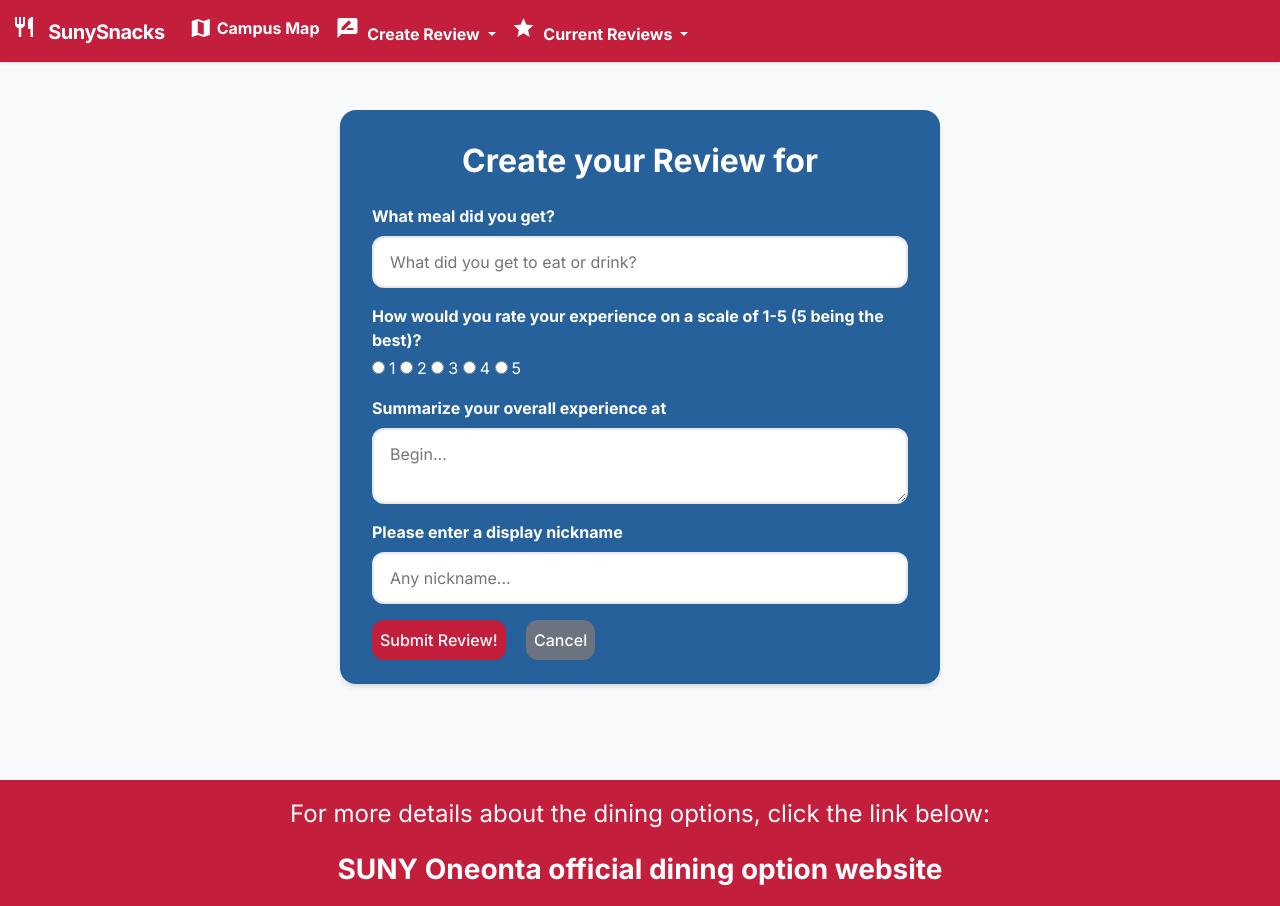
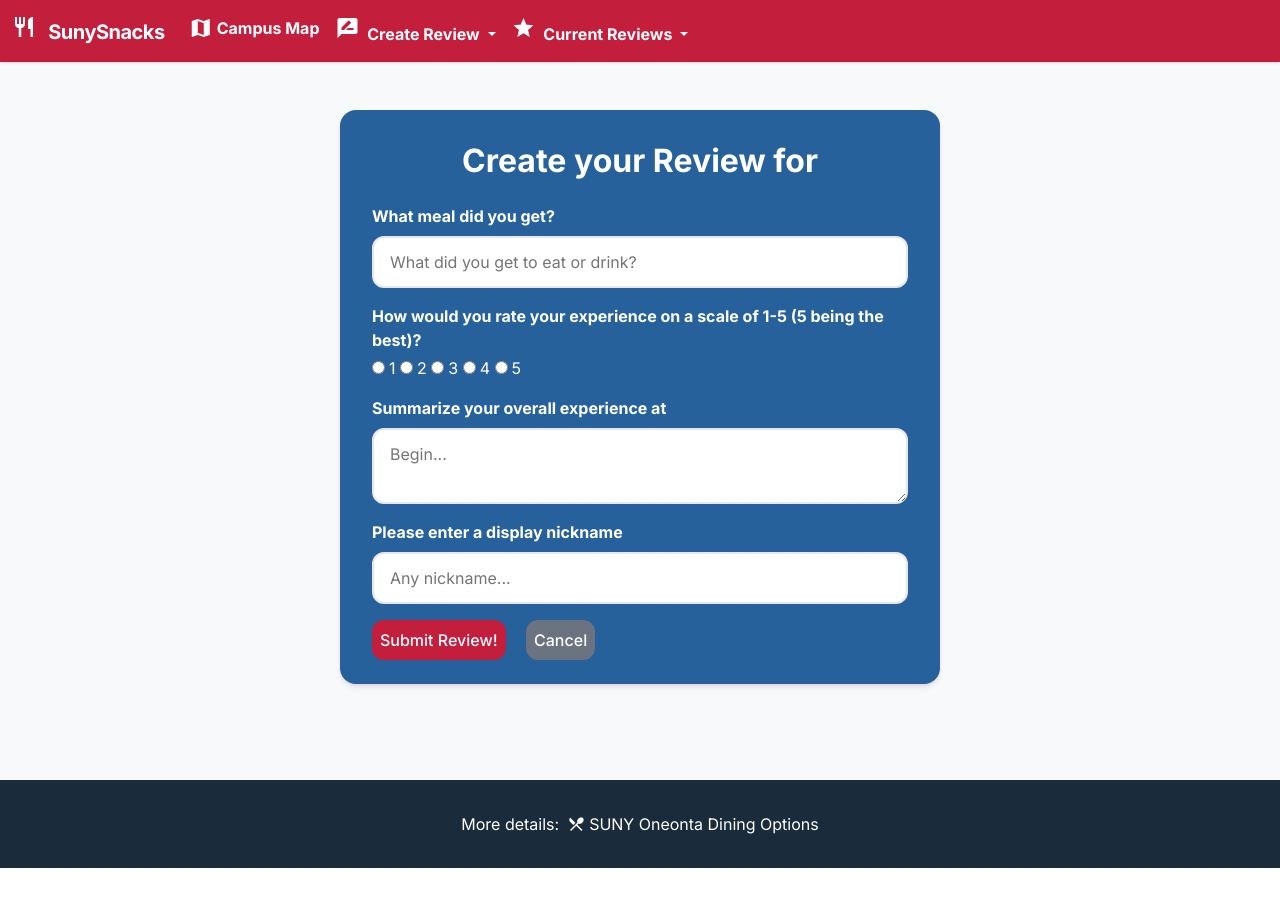
Before and after one commit to aston-evans/sunysnacks, a FastAPI app: template py_src/templates/create_review.html in a window 1280 px wide. After the commit the page ends 868 px from the top, so only its background shows below. Run offline with FastAPI, Linux system fonts and the light colour scheme; the template is opened without the code that fills it, so the values that code supplies are empty.

Commit message:
added modern footer

```diff
--- a/py_src/templates/blog/base_leave_reviews.html
+++ b/py_src/templates/blog/base_leave_reviews.html
@@ -13,7 +13,7 @@
   <link rel="icon" href="../../static/images/favicon.ico" type="image/x-icon">
 </head>
 
-<body>
+<body class="d-flex flex-column min-vh-100">
   <script src="https://cdn.jsdelivr.net/npm/bootstrap@5.3.3/dist/js/bootstrap.bundle.min.js"></script>
 
   {% include 'navbar.html' %}
@@ -57,13 +57,16 @@
 
     </form>
   </main>
-  <footer class="navbar-custom text-white text-center py-3 mt-5">
+  <footer class="mt-5">
     <div class="container">
-      <p class="fs-4 mb-3">For more details about the dining options, click the link below:</p>
-      <a href="https://oneonta.sodexomyway.com/en-us/" target="_blank"
-        class="text-white fs-3 fw-bold text-decoration-none">
-        SUNY Oneonta official dining option website
-      </a>
+      <div class="d-flex align-items-center justify-content-center gap-2">
+        <span>More details:</span>
+        <a href="https://oneonta.sodexomyway.com/en-us/" target="_blank"
+           class="text-white text-decoration-none d-inline-flex align-items-center">
+          <span class="material-icons me-1" style="font-size: 18px;">restaurant_menu</span>
+          SUNY Oneonta Dining Options
+        </a>
+      </div>
     </div>
   </footer>
 
```
